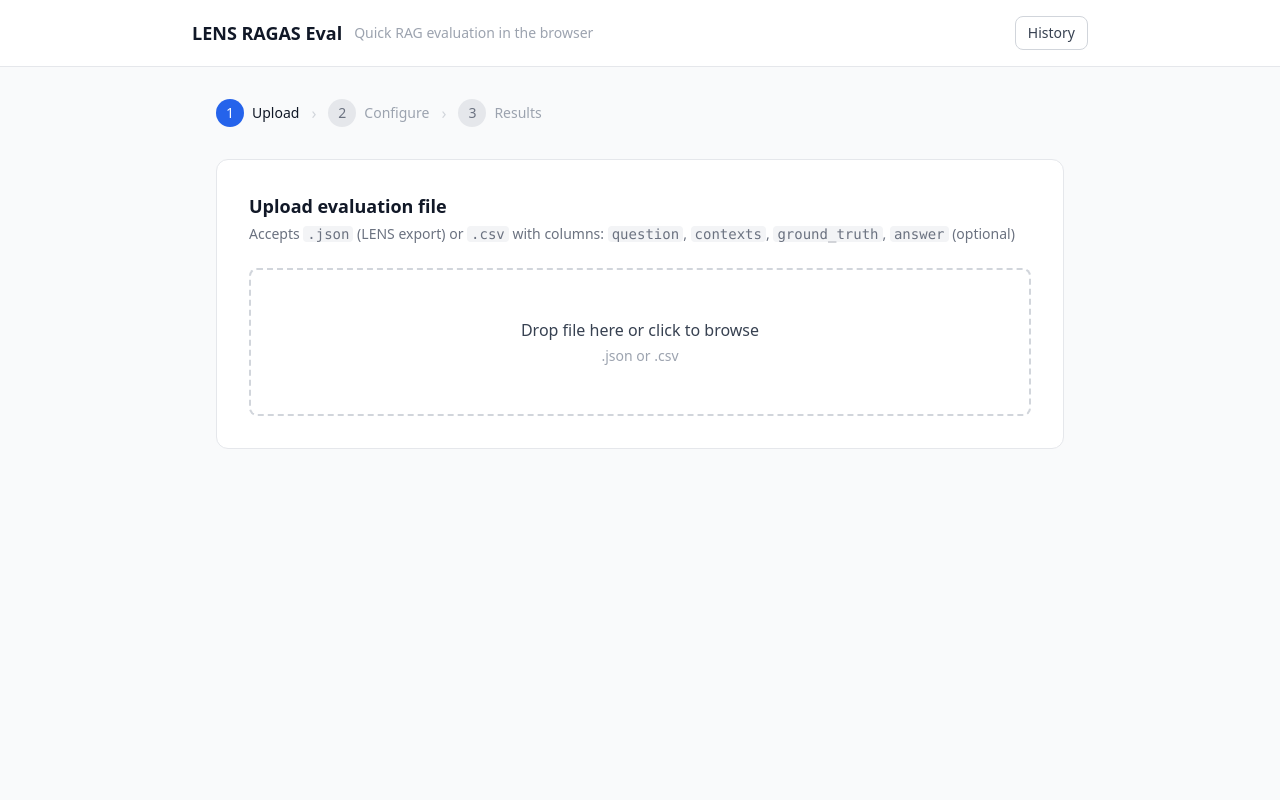
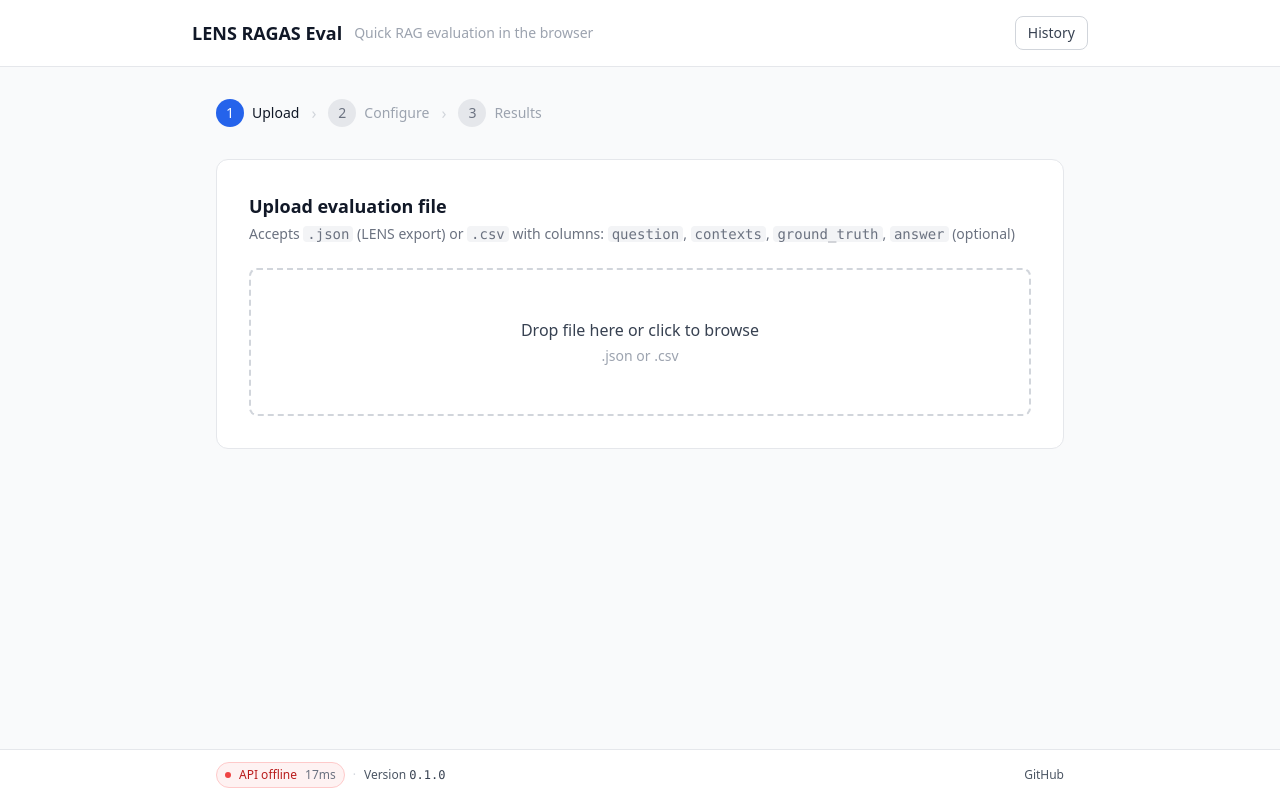
Before and after one commit to hihanifm/lens-ragas-web, a React (Vite) app in the folder frontend/: page / in a window 1280 px wide. Built offline with nearby package versions, Linux system fonts and the light colour scheme; no server answers.

Commit message:
Add footer with status and links
Show API health/latency, app version, and GitHub URL in a bottom footer bar; adjust layout so footer sits at the bottom.

```diff
--- a/frontend/src/App.jsx
+++ b/frontend/src/App.jsx
@@ -4,6 +4,7 @@
 import Results from './pages/Results'
 import History from './pages/History'
 import { saveRunToHistory } from './utils/history'
+import Footer from './components/Footer'
 
 export default function App() {
   const [step, setStep] = useState('upload') // upload | configure | results | history
@@ -48,7 +49,7 @@
   }
 
   return (
-    <div className="min-h-screen bg-gray-50">
+    <div className="min-h-screen bg-gray-50 flex flex-col">
       <header className="bg-white border-b border-gray-200 px-6 py-4">
         <div className="max-w-4xl mx-auto flex items-center justify-between gap-3">
           <div className="flex items-center gap-3">
@@ -64,7 +65,7 @@
         </div>
       </header>
 
-      <main className="max-w-4xl mx-auto px-6 py-8">
+      <main className="max-w-4xl mx-auto px-6 py-8 w-full flex-1">
         <Steps current={step} />
 
         {step === 'upload' && <Upload onParsed={handleParsed} />}
@@ -81,6 +82,8 @@
           />
         )}
       </main>
+
+      <Footer />
     </div>
   )
 }
--- /dev/null
+++ b/frontend/src/components/Footer.jsx
@@ -0,0 +1,91 @@
+import { useEffect, useMemo, useState } from 'react'
+
+const APP_VERSION = typeof __APP_VERSION__ !== 'undefined' ? __APP_VERSION__ : 'dev'
+const GITHUB_URL = typeof __GITHUB_URL__ !== 'undefined' ? __GITHUB_URL__ : null
+
+export default function Footer() {
+  const [api, setApi] = useState({ status: 'checking', latencyMs: null, checkedAt: null })
+
+  useEffect(() => {
+    let cancelled = false
+
+    async function check() {
+      const t0 = performance.now()
+      try {
+        const res = await fetch('/api/health', { cache: 'no-store' })
+        const t1 = performance.now()
+        if (!cancelled) {
+          setApi({
+            status: res.ok ? 'online' : 'offline',
+            latencyMs: Math.round(t1 - t0),
+            checkedAt: new Date().toISOString(),
+          })
+        }
+      } catch {
+        const t1 = performance.now()
+        if (!cancelled) {
+          setApi({
+            status: 'offline',
+            latencyMs: Math.round(t1 - t0),
+            checkedAt: new Date().toISOString(),
+          })
+        }
+      }
+    }
+
+    check()
+    const id = setInterval(check, 15000)
+    return () => {
+      cancelled = true
+      clearInterval(id)
+    }
+  }, [])
+
+  const apiPill = useMemo(() => {
+    const color =
+      api.status === 'online'
+        ? 'bg-green-50 text-green-700 border-green-200'
+        : api.status === 'offline'
+          ? 'bg-red-50 text-red-700 border-red-200'
+          : 'bg-gray-50 text-gray-700 border-gray-200'
+
+    const label =
+      api.status === 'online' ? 'API online' : api.status === 'offline' ? 'API offline' : 'API checking'
+
+    return { color, label }
+  }, [api.status])
+
+  return (
+    <footer className="border-t border-gray-200 bg-white">
+      <div className="max-w-4xl mx-auto px-6 py-3 flex flex-col sm:flex-row sm:items-center sm:justify-between gap-2">
+        <div className="flex flex-wrap items-center gap-2 text-xs text-gray-600">
+          <span className={`inline-flex items-center gap-2 px-2 py-1 rounded-full border ${apiPill.color}`}>
+            <span
+              className={`w-1.5 h-1.5 rounded-full ${api.status === 'online' ? 'bg-green-500' : api.status === 'offline' ? 'bg-red-500' : 'bg-gray-400'}`}
+            />
+            <span className="font-medium">{apiPill.label}</span>
+            {api.latencyMs != null && <span className="text-gray-500">{api.latencyMs}ms</span>}
+          </span>
+
+          <span className="text-gray-300">·</span>
+          <span>
+            Version <span className="font-mono text-gray-700">{APP_VERSION}</span>
+          </span>
+        </div>
+
+        <div className="flex items-center gap-3 text-xs">
+          {GITHUB_URL && (
+            <a
+              href={GITHUB_URL}
+              target="_blank"
+              rel="noreferrer"
+              className="text-gray-600 hover:text-gray-900 hover:underline"
+            >
+              GitHub
+            </a>
+          )}
+        </div>
+      </div>
+    </footer>
+  )
+}
--- a/frontend/vite.config.js
+++ b/frontend/vite.config.js
@@ -1,8 +1,13 @@
 import { defineConfig } from 'vite'
 import react from '@vitejs/plugin-react'
+import pkg from './package.json'
 
 export default defineConfig({
   plugins: [react()],
+  define: {
+    __APP_VERSION__: JSON.stringify(pkg.version),
+    __GITHUB_URL__: JSON.stringify('https://github.com/hihanifm/lens-ragas-web'),
+  },
   server: {
     port: 37101,
     proxy: {
```
